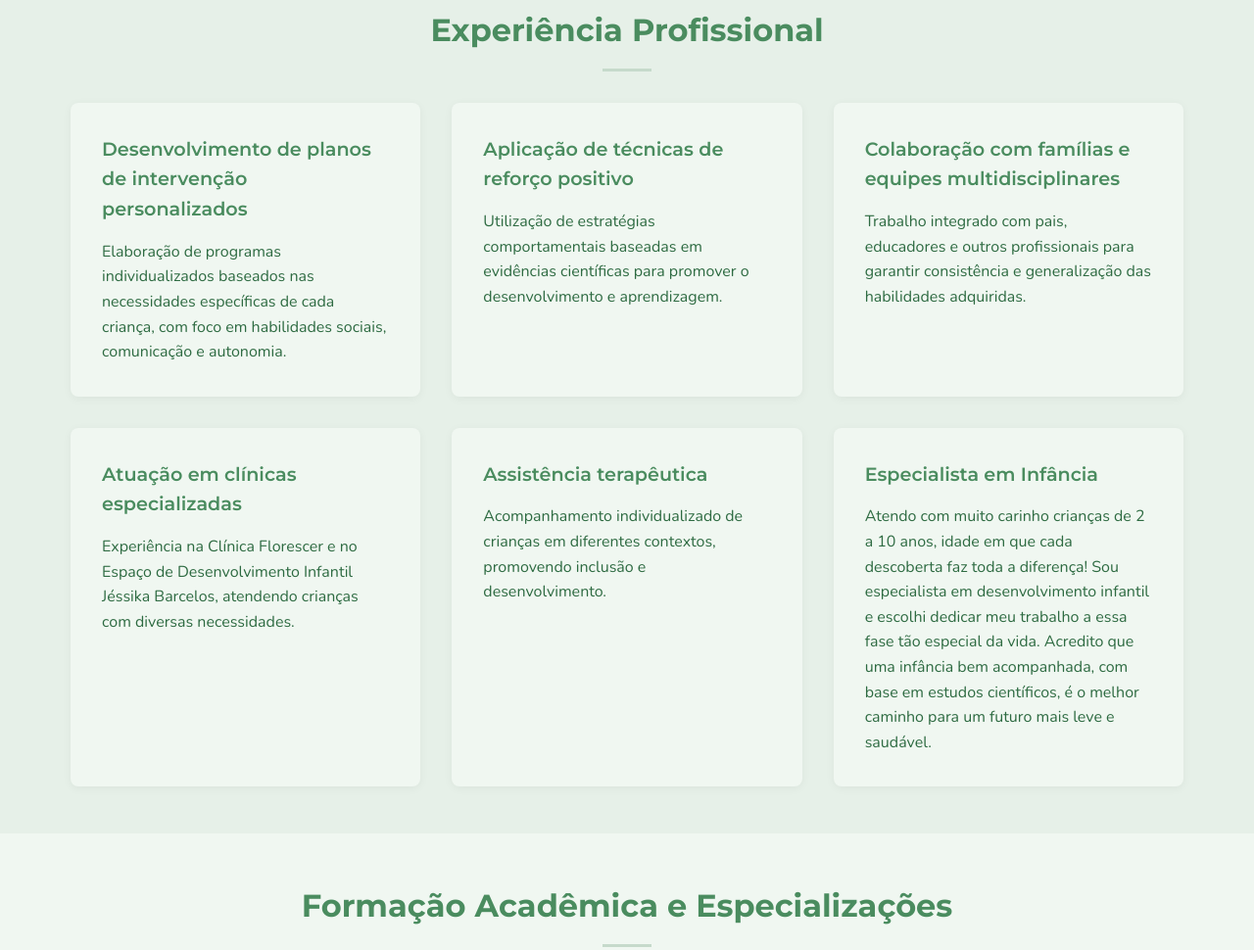
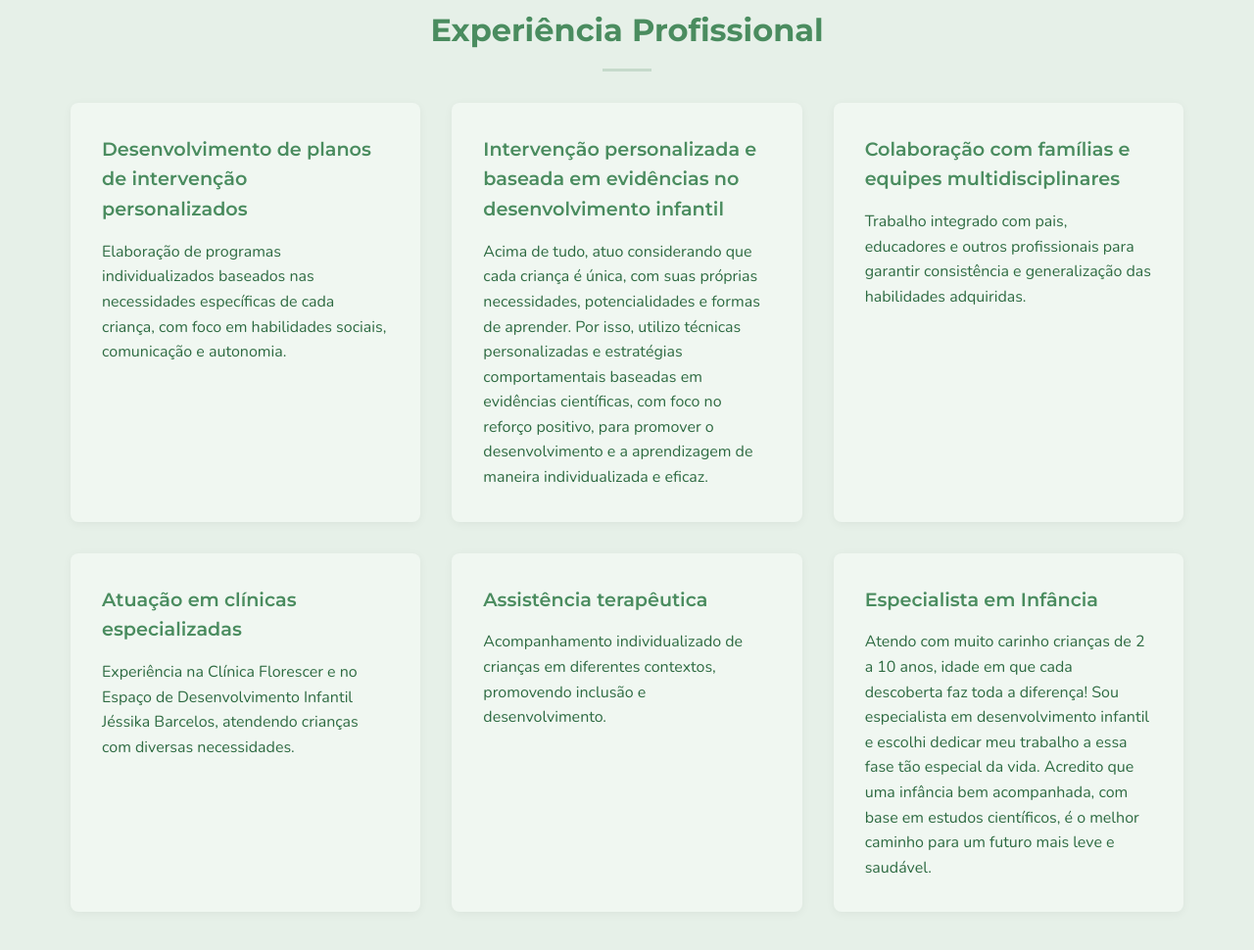
Before and after one commit to renatounai/psicologa_lorraine, a plain HTML site: page index.html in a window 1280 px wide. Shown: the part 740-1710 px from the top of the page at 98% size. Drawn offline with nearby package versions, Linux system fonts and the light colour scheme.

Commit message:
Update content for personalized childhood development section in index.html

```diff
--- a/index.html
+++ b/index.html
@@ -66,8 +66,8 @@
                             <p class="experiencia__text">Elaboração de programas individualizados baseados nas necessidades específicas de cada criança, com foco em habilidades sociais, comunicação e autonomia.</p>
                         </li>
                         <li class="experiencia__item">
-                            <h3 class="experiencia__subtitle">Aplicação de técnicas de reforço positivo</h3>
-                            <p class="experiencia__text">Utilização de estratégias comportamentais baseadas em evidências científicas para promover o desenvolvimento e aprendizagem.</p>
+                            <h3 class="experiencia__subtitle">Intervenção personalizada e baseada em evidências no desenvolvimento infantil</h3>
+                            <p class="experiencia__text">Acima de tudo, atuo considerando que cada criança é única, com suas próprias necessidades, potencialidades e formas de aprender. Por isso, utilizo técnicas personalizadas e estratégias comportamentais baseadas em evidências científicas, com foco no reforço positivo, para promover o desenvolvimento e a aprendizagem de maneira individualizada e eficaz.</p>
                         </li>
                         <li class="experiencia__item">
                             <h3 class="experiencia__subtitle">Colaboração com famílias e equipes multidisciplinares</h3>
```
